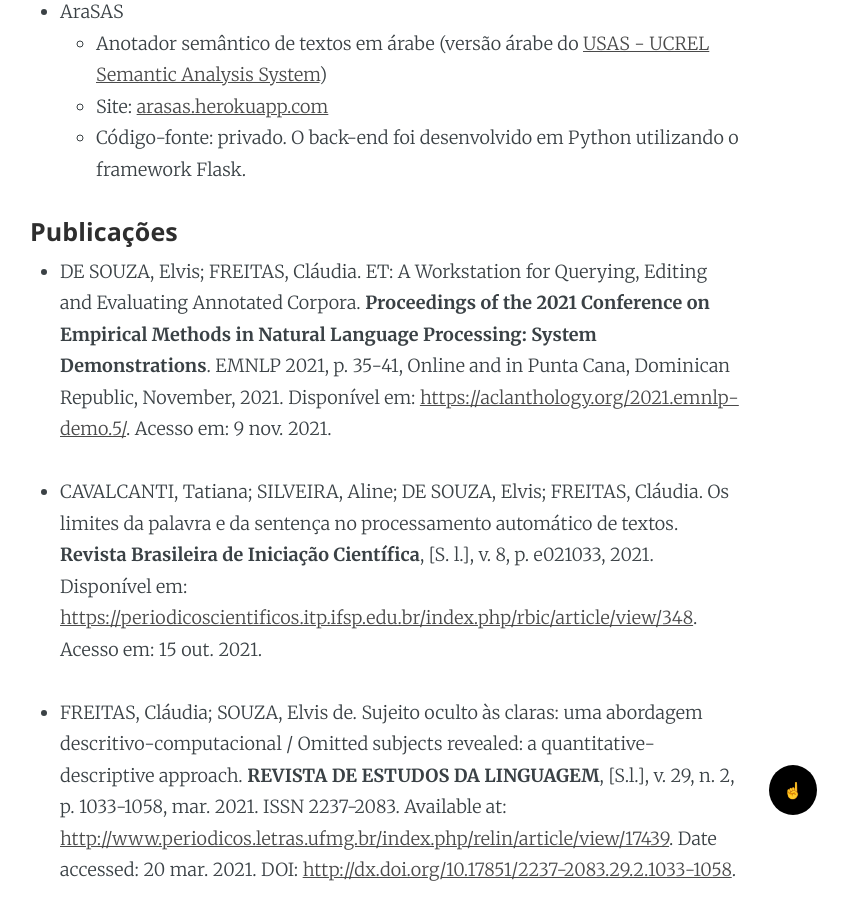
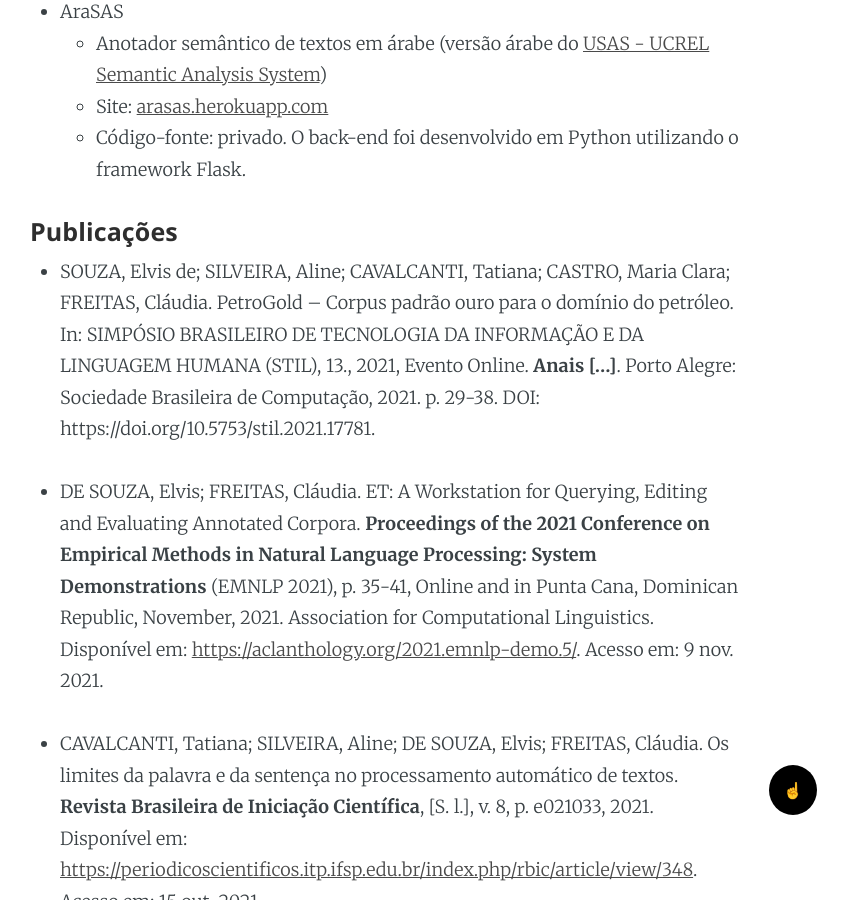
Before and after one commit to alvelvis/alvelvis.github.io, a Jekyll site: the page built from sobre.md, in a window 1280 px wide and 900 px high, scrolled down 3882 px. Shown: the whole window, without its empty margins (255-1103 px from the left). Built offline with Jekyll 4.4.1, drawn with Linux system fonts in a browser that asks for light colours; some of the changed lines change nothing that is shown; some of the changed text lies outside the part shown.

Commit message:
new published

```diff
--- a/sobre.md
+++ b/sobre.md
@@ -14,7 +14,7 @@
 - ✉️ - [elvis.desouza99@gmail.com](mailto:elvis.desouza99@gmail.com)
 - 🏠 - [alvelvis.github.io](https://alvelvis.github.io)
 
-Última atualização: 9 de nov. 2021.
+Última atualização: 1 de dez. 2021.
 
 #### Resumo
 
@@ -44,18 +44,18 @@
 #### Educação
 
 - 2021-2023: Mestrado no Programa de Pós-Graduação em Estudos da Linguagem da Pontifícia Universidade Católica do Rio de Janeiro (PPGEL/PUC-Rio)
-    - [Aprovação em 1º lugar](https://tronco.ga/media/APROVADOS_NA_3A_ETAPA_-_MESTRADO.pdf)
+    - [Aprovação em 1º lugar](https://tronco.gq/media/APROVADOS_NA_3A_ETAPA_-_MESTRADO.pdf)
     - Bolsista do CNPq (Conselho Nacional de Desenvolvimento Científico e Tecnológico)
 - 2017-2020: Bacharelado em Letras Português/Inglês e respectivas literaturas pela Pontifícia Universidade Católica do Rio de Janeiro (PUC-Rio)
     - Bolsista integral pelo ProUni (Programa Universidade para Todos)
 - 2020: Curso "Formação em processamento de corpos, PLN, anotação, e estatística", parte do projeto [BILLIG](https://billig.fcsh.unl.pt/), ministrado pela profa. Diana Santos da Universidade de Oslo
-    - Carga horária: [20 horas](https://tronco.ga/media/certificadoElvisBILLIG.pdf)
+    - Carga horária: [20 horas](https://tronco.gq/media/certificadoElvisBILLIG.pdf)
 - 2019: Disciplina "Introdução à Interação Humano-Computador", do Departamento de Informática da PUC-Rio
     - Créditos: 4
 - 2019: Curso "Inteligência Artificial II (IA II)", do Laboratório de Inteligência Computacional Aplicada, concluído pela CCE/PUC-Rio
-    - Carga horária: [45 horas](https://tronco.ga/media/CCE_IA2.pdf)
+    - Carga horária: [45 horas](https://tronco.gq/media/CCE_IA2.pdf)
 - 2019: Curso "Inteligência Artificial I (IA I)", do Laboratório de Inteligência Computacional Aplicada, concluído pela CCE/PUC-Rio
-    - Carga horária: [45 horas](https://tronco.ga/media/CCE_IA1.pdf)
+    - Carga horária: [45 horas](https://tronco.gq/media/CCE_IA1.pdf)
 - 2014-2016: Ensino médio no Colégio de São Bento do Rio de Janeiro
     - Bolsista integral pelo [ISMART - Instituto Social para Motivar, Apoiar e Reconhecer Talentos](https://ismart.org.br)
 
@@ -69,7 +69,9 @@
 
 #### Publicações
 
-- DE SOUZA, Elvis; FREITAS, Cláudia. ET: A Workstation for Querying, Editing and Evaluating Annotated Corpora. **Proceedings of the 2021 Conference on Empirical Methods in Natural Language Processing: System Demonstrations**. EMNLP 2021, p. 35-41, Online and in Punta Cana, Dominican Republic, November, 2021. Disponível em: [https://aclanthology.org/2021.emnlp-demo.5/](https://aclanthology.org/2021.emnlp-demo.5/). Acesso em: 9 nov. 2021.
+- SOUZA, Elvis de; SILVEIRA, Aline; CAVALCANTI, Tatiana; CASTRO, Maria Clara; FREITAS, Cláudia. PetroGold – Corpus padrão ouro para o domínio do petróleo. In: SIMPÓSIO BRASILEIRO DE TECNOLOGIA DA INFORMAÇÃO E DA LINGUAGEM HUMANA (STIL), 13., 2021, Evento Online. **Anais [...]**. Porto Alegre: Sociedade Brasileira de Computação, 2021. p. 29-38. DOI: https://doi.org/10.5753/stil.2021.17781.
+
+- DE SOUZA, Elvis; FREITAS, Cláudia. ET: A Workstation for Querying, Editing and Evaluating Annotated Corpora. **Proceedings of the 2021 Conference on Empirical Methods in Natural Language Processing: System Demonstrations** (EMNLP 2021), p. 35-41, Online and in Punta Cana, Dominican Republic, November, 2021. Association for Computational Linguistics. Disponível em: [https://aclanthology.org/2021.emnlp-demo.5/](https://aclanthology.org/2021.emnlp-demo.5/). Acesso em: 9 nov. 2021.
 
 - CAVALCANTI, Tatiana; SILVEIRA, Aline; DE SOUZA, Elvis; FREITAS, Cláudia. Os limites da palavra e da sentença no processamento automático de textos. **Revista Brasileira de Iniciação Científica**, \[S. l.\], v. 8, p. e021033, 2021. Disponível em: [https://periodicoscientificos.itp.ifsp.edu.br/index.php/rbic/article/view/348](https://periodicoscientificos.itp.ifsp.edu.br/index.php/rbic/article/view/348). Acesso em: 15 out. 2021.
 
@@ -91,4 +93,4 @@
 
 - DE SOUZA, Elvis; ROCHA, Luisa. "Relatório sobre o impacto da correção de part-of-speech no corpus Bosque". Departamento de Letras, PUC-Rio. 2018. Disponível em: [https://github.com/alvelvis/Experimento-Revisao-de-POS](https://github.com/alvelvis/Experimento-Revisao-de-POS).
 
-- DE SOUZA, Elvis. "Sobre a utilização do UDPipe - Parser do Universal Dependencies". Departamento de Letras, PUC-Rio. 2018. Diponível em: [https://docs.google.com/document/d/1Ula5j4qm0GA58uL_eataCLyePJlhw9m-iqXNLHzlEQw/edit](https://docs.google.com/document/d/1Ula5j4qm0GA58uL_eataCLyePJlhw9m-iqXNLHzlEQw/edit).
+- DE SOUZA, Elvis. "Sobre a utilização do UDPipe - Parser do Universal Dependencies". Departamento de Letras, PUC-Rio. 2018. Disponível em: [https://docs.google.com/document/d/1Ula5j4qm0GA58uL_eataCLyePJlhw9m-iqXNLHzlEQw/edit](https://docs.google.com/document/d/1Ula5j4qm0GA58uL_eataCLyePJlhw9m-iqXNLHzlEQw/edit).
```
